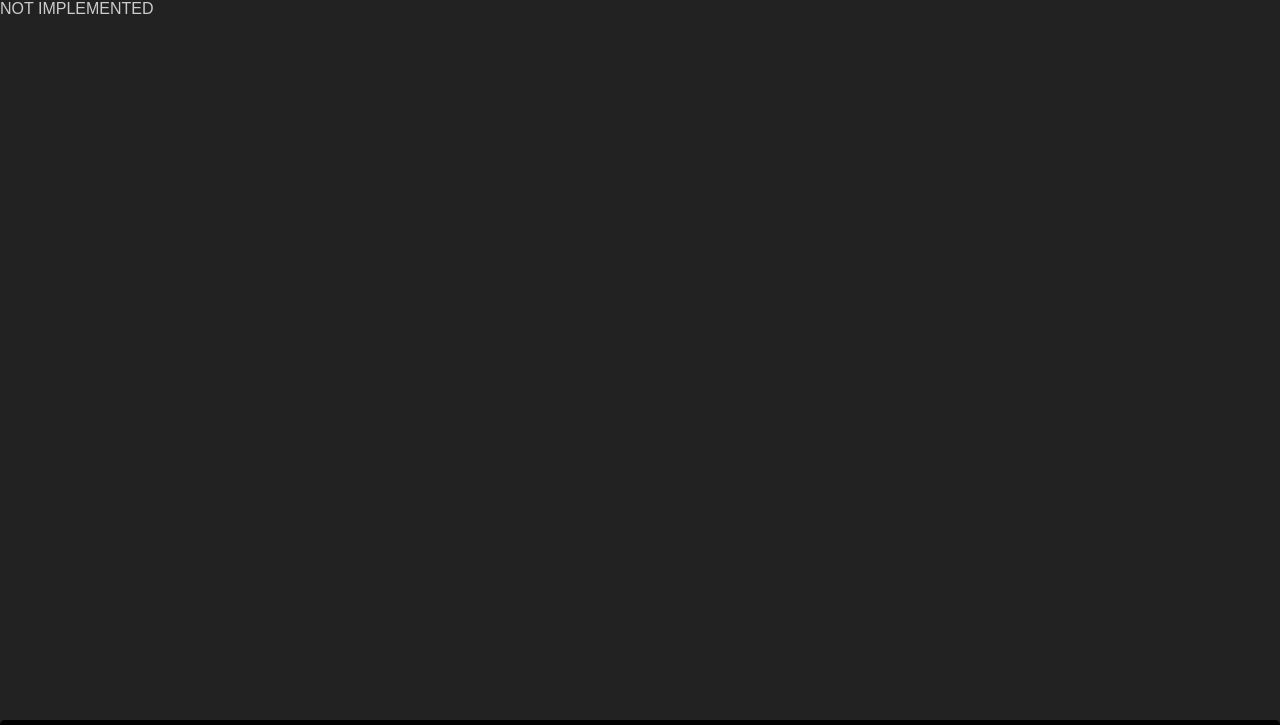
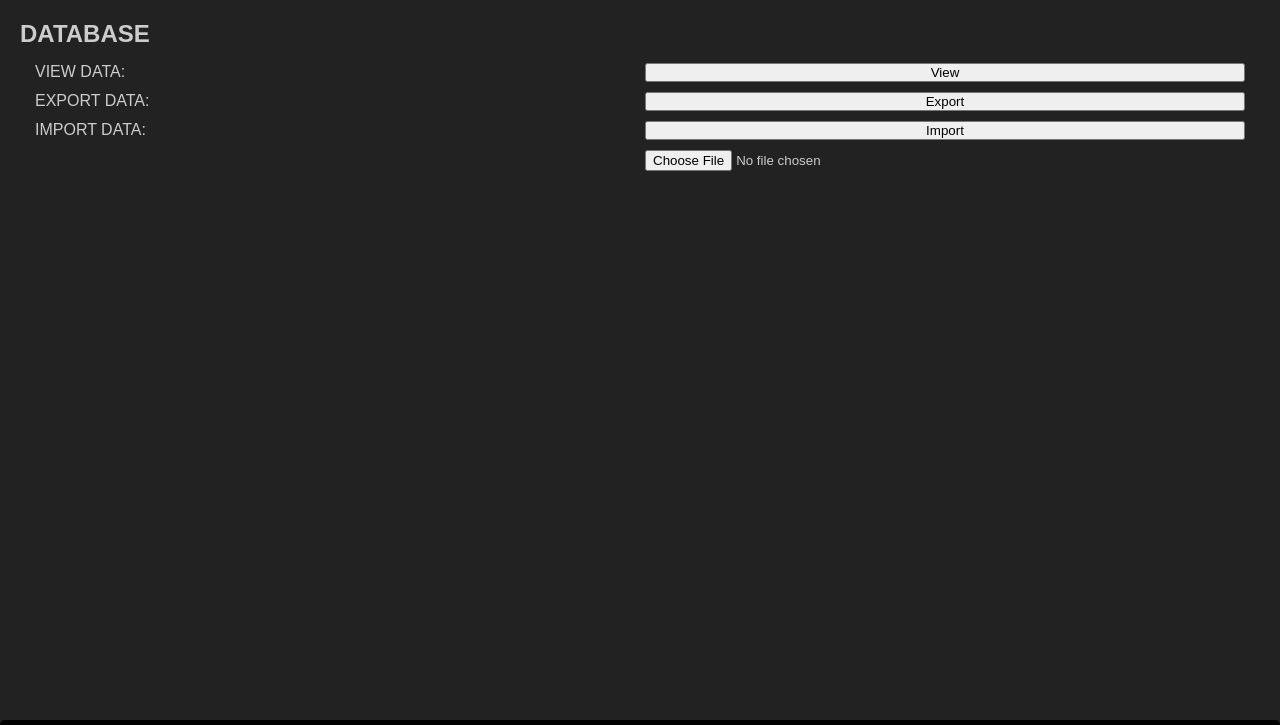
Before and after one commit to codeartery/sickjournal, a plain HTML site: page pages/settings.html in a window 1280 px wide. Shown: the top 725 px of the page. Drawn offline with nearby package versions, Linux system fonts and the light colour scheme.

Commit message:
Add ability to backup and restore database
Add database backup restore options to the settings page.

```diff
--- a/pages/settings.html
+++ b/pages/settings.html
@@ -6,6 +6,7 @@
     <link rel="stylesheet" href="../styles/global.css" />
     <link rel="stylesheet" href="https://fonts.googleapis.com/css2?family=Material+Symbols+Outlined:opsz,wght,FILL,GRAD@48,400,0,0" />
 
+    <script type="text/javascript" src="../database.js"></script>
     <script>
         if ('serviceWorker' in navigator) {
             navigator.serviceWorker.register('../serviceworker.js')
@@ -15,7 +16,23 @@
 <body>
 
     <main>
-        <div>Not implemented</div>
+        <div class="p2">
+            <h2>Database</h2>
+            <div class="layout layout-col2 p1">
+                <label style="margin: 5px;">View data:</label>
+                <input style="margin: 5px;" type="button" value="View" onclick="dbView()" />
+
+                <label style="margin: 5px;">Export data:</label>
+                <input style="margin: 5px;" type="button" value="Export" onclick="dbExport()" />
+
+                <label style="margin: 5px;">Import data:</label>
+                <input style="margin: 5px;" type="button" value="Import" onclick="dbImport()" />
+                <label style="margin: 5px;"></label>
+                <input style="margin: 5px;" id="importFileSelection" type="file" accept=".json" />
+            </div>
+            <p id="viewAsJson"></p>
+        </div>
+
     </main>
     <nav>
         <a href="../index.html"><span class="material-symbols-outlined">thermostat</span></a>
@@ -23,5 +40,92 @@
         <a href="../pages/settings.html" class="nav-active"><span class="material-symbols-outlined">settings</span></a>
     </nav>
 
+    <script>
+        dbConnection.onsuccess = (event) => {
+            console.log('Successfully opened DB', dbConnection.result)
+        }
+
+        dbConnection.onerror = (event) => {
+            console.log('Failed to open DB', dbConnection.error)
+        }
+
+        var selectedFile = null
+        const fileSelector = document.getElementById('importFileSelection')
+
+        fileSelector.addEventListener('change', (event_change) => {
+            selectedFile = event_change.target.files[0]
+
+            var reader = new FileReader()
+            reader.addEventListener('load', (event_load) => {
+                var dbJson = event_load.target.result
+                document.getElementById('viewAsJson').innerText = dbJson
+            })
+            reader.readAsText(selectedFile)
+        })
+
+        function dbView() {
+            const db = dbConnection.result;
+            const tr = db.transaction(db.objectStoreNames, 'readonly')
+            const store = tr.objectStore('sickevent')
+            store.getAll().onsuccess = (event) => {
+                var dbData = event.target.result
+                document.getElementById('viewAsJson').innerText = JSON.stringify(dbData)
+            }
+        }
+
+        function dbExport() {
+            const db = dbConnection.result;
+            const tr = db.transaction(db.objectStoreNames, 'readonly')
+            const store = tr.objectStore('sickevent')
+            store.getAll().onsuccess = (event) => {
+                var dbData = event.target.result
+                var dbJson = JSON.stringify(dbData)
+                const dbBlob = new Blob([dbJson], {type: "application/json"})
+                const dbBlobUrl = URL.createObjectURL(dbBlob)
+                var dbBlobUrlLink = document.createElement('a')
+                dbBlobUrlLink.href = dbBlobUrl
+                dbBlobUrlLink.download = `sickjournal-db-${new Date().toISOString().replace(/[-TZ:\.]/g, '')}.json`
+                document.body.appendChild(dbBlobUrlLink)
+                dbBlobUrlLink.click()
+                setTimeout(()=>{
+                    document.body.removeChild(dbBlobUrlLink)
+                    window.URL.revokeObjectURL(dbBlobUrl)
+                }, 0)
+            }
+        }
+
+        function dbImport() {
+
+            if (selectedFile == null) {
+                alert('No file selected')
+                return
+            }
+
+            var reader = new FileReader()
+            reader.addEventListener('load', (event) => {
+                var dbJson = event.target.result
+                var dbData = JSON.parse(dbJson)
+
+                var view = document.getElementById('viewAsJson')
+                view.innerText = dbJson
+
+                const db = dbConnection.result;
+                const tr = db.transaction(db.objectStoreNames, 'readwrite')
+                const store = tr.objectStore('sickevent')
+                store.clear().onsuccess = (event_clear) => {
+                    dbData.forEach((sickevent) => {
+                        sickevent.entries.forEach((sickentry)=>{
+                            sickentry.date = new Date(sickentry.date)
+                        })
+                        store.add(sickevent)
+                    })
+                    alert('Database restored')
+                }
+            })
+            reader.readAsText(selectedFile)
+
+        }
+    </script>
+
 </body>
 </html>
--- a/serviceworker.js
+++ b/serviceworker.js
@@ -8,13 +8,16 @@ self.addEventListener('install', e => {
                 '/',
                 '/manifest.json',
                 '/index.html',
+                '/database.js',
+                '/serviceworker.js',
                 '/pages/edit.html',
                 '/pages/history.html',
                 '/pages/settings.html',
                 '/styles/global.css',
                 '/styles/index.css',
                 '/styles/edit.css',
-                '/styles/history.css'
+                '/styles/history.css',
+
             ])
         })
     )
```
